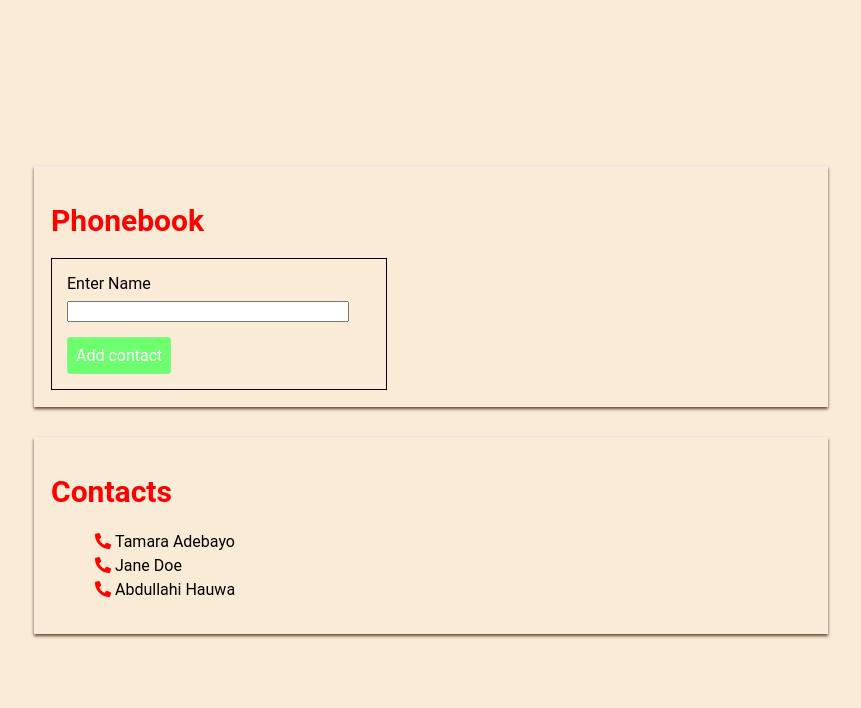
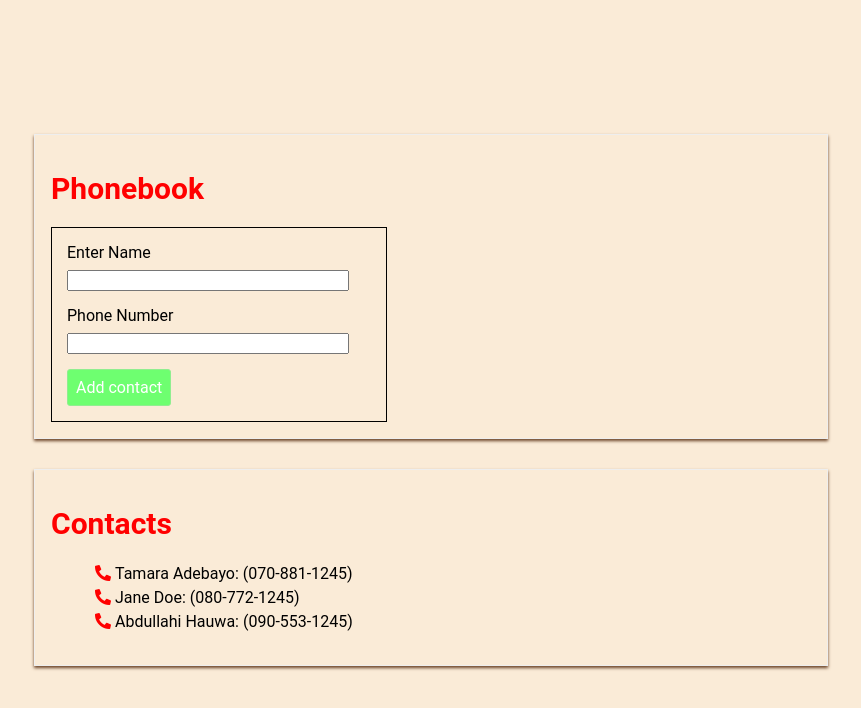
Before and after one commit to Jibril14/Phonebook-react-redux-toolkit-, a React (Create React App) app: page / in a window 1280 px wide. Shown: the top 708 px of the page, without its empty margins (209-1070 px from the left). Built offline with nearby package versions, Linux system fonts and the light colour scheme.

Commit message:
Added Support for Numbers

```diff
--- a/src/App.js
+++ b/src/App.js
@@ -8,18 +8,24 @@ import { nanoid } from "nanoid";
 class App extends Component {
     state = {
         contacts: [
-            { id: nanoid(5), name: "Tamara Adebayo" },
-            { id: nanoid(5), name: "Jane Doe" },
-            { id: nanoid(5), name: "Abdullahi Hauwa" }
+            { id: nanoid(5), name: "Tamara Adebayo", number: "070-881-1245" },
+            { id: nanoid(5), name: "Jane Doe", number: "080-772-1245" },
+            { id: nanoid(5), name: "Abdullahi Hauwa", number: "090-553-1245" }
         ],
-        name: ""
+        name: "",
+        number: ""
     };
 
     AddInputToState = (e) => {
-        const enteredNum = e.target.value;
+        let name = e.target.name;
+        let number = e.target.number;
+        number = e.target.value;
+        console.log("entNumm", number);
+
         this.setState({
             ...this.state,
-            name: enteredNum
+            [name]: e.target.value,
+            [number]: e.target.value
         });
     };
 
@@ -29,11 +35,19 @@ class App extends Component {
         this.setState((prevState) => ({
             contacts: [
                 ...prevState.contacts,
-                { id: nanoid(5), name: this.state.name }
+                {
+                    id: nanoid(5),
+                    name: this.state.name,
+                    number: this.state.number
+                }
             ]
         }));
 
-        e.target.previousSibling.value = "";
+        // this.setState((state) => ({ name: "", number: "" }));
+        //e.target.previousSibling.value = "";
+
+        e.target.closest("form").reset();
+        //console.log("form?", e.target.closest("form"));
     };
 
     render() {
--- a/src/components/Contacts.js
+++ b/src/components/Contacts.js
@@ -4,14 +4,14 @@ import propsType from "prop-types";
 function Contacts(props) {
     return (
         <ul>
-            {props.contacts.map((val) => {
+            {props.contacts.map(({ id, name, number }) => {
                 return (
-                    <StyleUi key={val.id}>
+                    <StyleUi key={id}>
                         <i
                             className="fas fa-phone-alt"
                             style={{ color: "red", margin: "4px" }}
                         ></i>
-                        {val.name}
+                        {name}: ({number})
                     </StyleUi>
                 );
             })}
--- a/src/components/Form.js
+++ b/src/components/Form.js
@@ -5,12 +5,12 @@ import propsType from "prop-types";
 
 function Form(props) {
     const loginInputId = nanoid();
+    const loginInputId2 = nanoid();
 
     return (
-        <HtmlForm>
+        <HtmlForm onChange={props.Changed}>
             <Label htmlFor={loginInputId}>Enter Name</Label>
             <Input
-                onChange={props.Changed}
                 type="text"
                 name="name"
                 id={loginInputId}
@@ -18,6 +18,17 @@ function Form(props) {
                 title="Enter Valid Letters Only"
                 required
             />
+
+            <Label htmlFor={loginInputId2}>Phone Number</Label>
+            <Input
+                type="tel"
+                name="number"
+                id={loginInputId2}
+                pattern="\+?\d{1,4}?[-.\s]?\(?\d{1,3}?\)?[-.\s]?\d{1,4}[-.\s]?\d{1,4}[-.\s]?\d{1,9}"
+                title="Phone number must be digits and can contain spaces, dashes, parentheses and can start with +"
+                required
+            />
+
             <Button onClick={props.Clicked} type="submit">
                 Add contact
             </Button>
```
Also changed, not shown: 1 other file (tests, documents, lock files or other folders).
